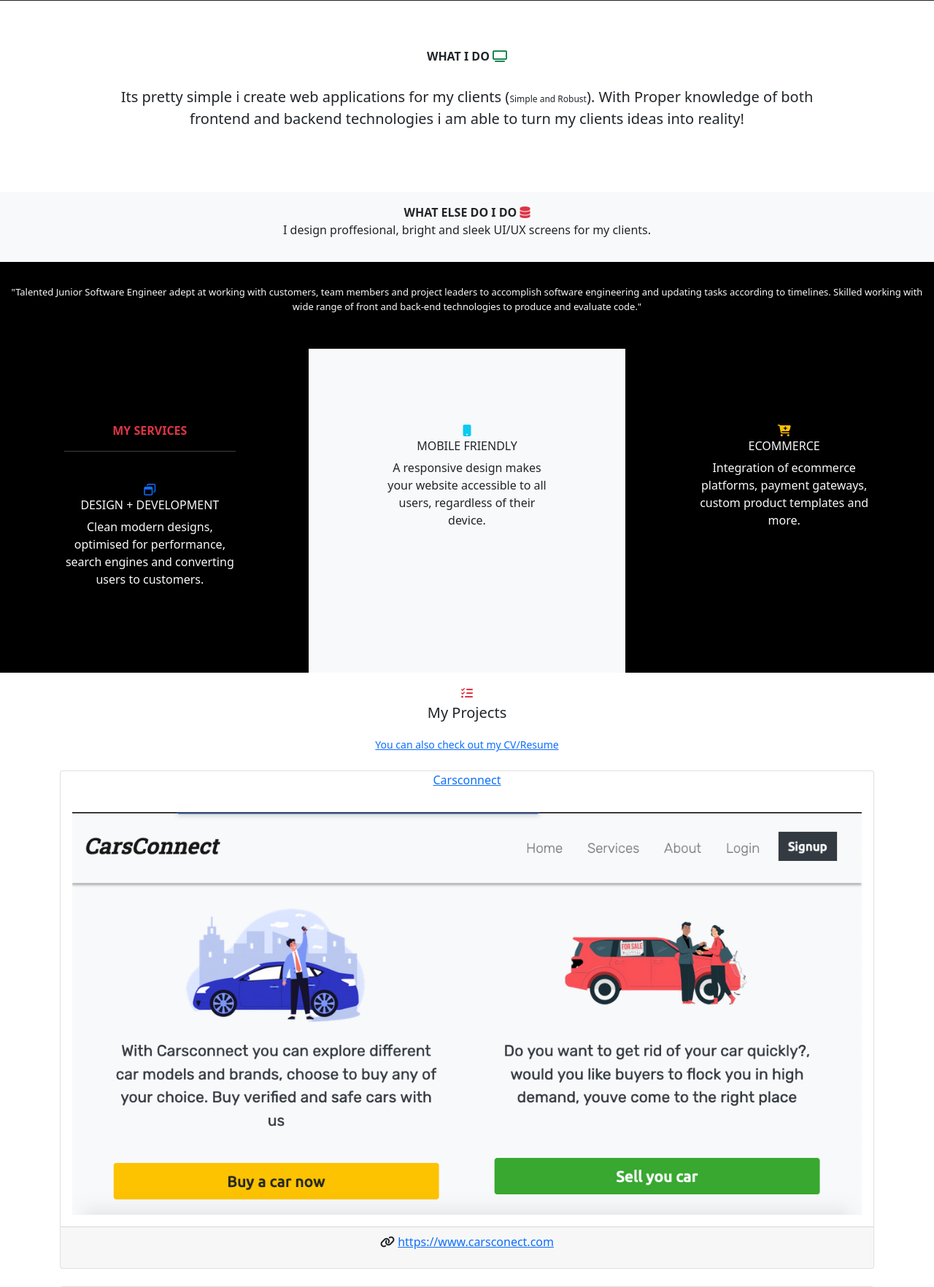
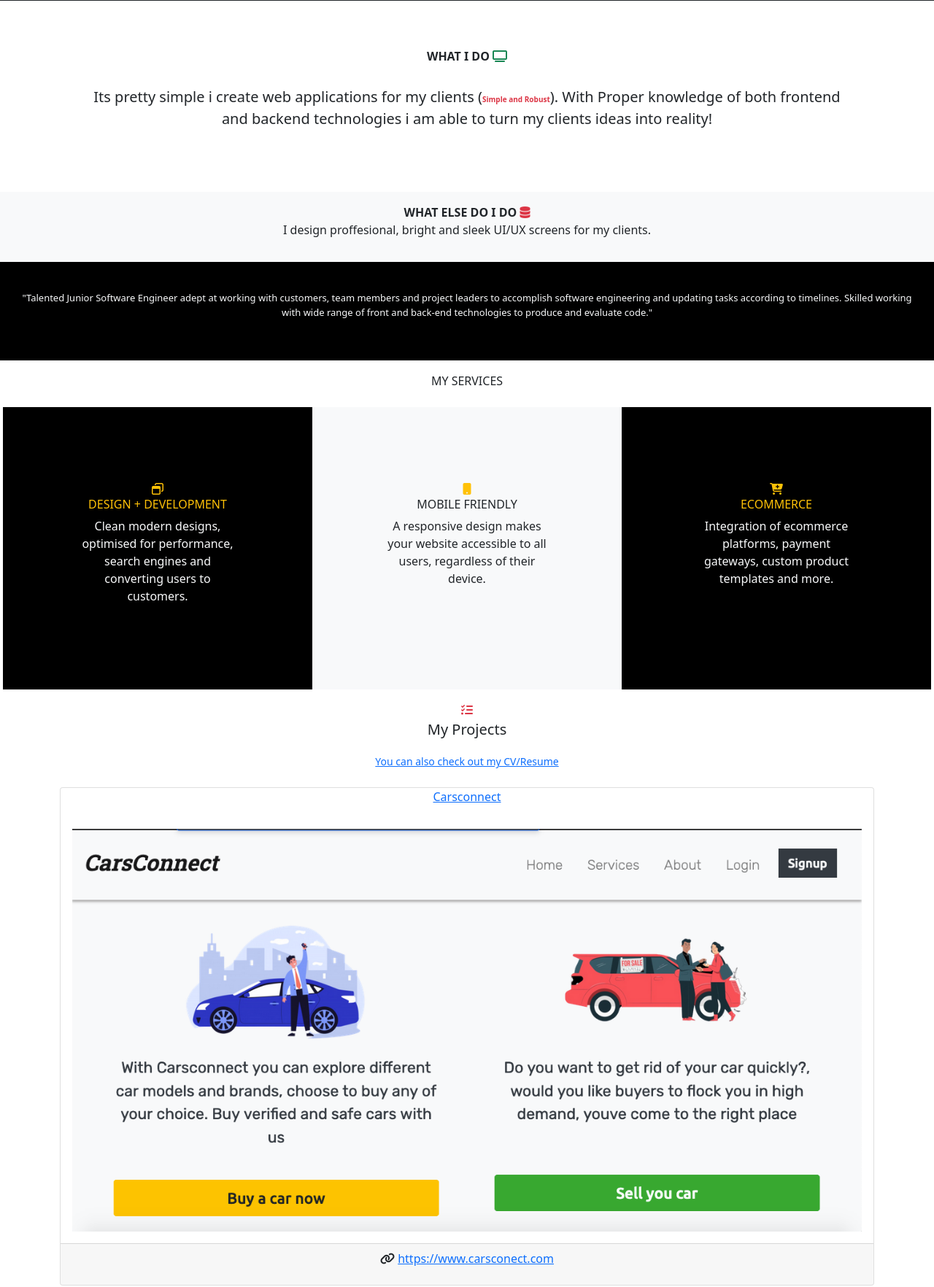
Before and after one commit to mofhizziey/myPortfolio, a Django app: page / in a window 1280 px wide. Shown: the part 1061-2825 px from the top of the page at 73% size. Run offline with Django 3.2, Linux system fonts and the light colour scheme; data comes from the database, SQL or seed files in the repository; some libraries are stand-ins or nearby versions.

Commit message:
more updates on index.html

```diff
--- a/portfolio_app/templates/portfolio_app/index.html
+++ b/portfolio_app/templates/portfolio_app/index.html
@@ -8,7 +8,12 @@
   {% block title %}
   <title>Welcome to my personal portfolio</title>
   {% endblock %}
+
+
   <script src="https://kit.fontawesome.com/c7c0aedab8.js" crossorigin="anonymous"></script>
+
+  <script src="https://cdnjs.cloudflare.com/ajax/libs/gsap/3.6.0/gsap.min.js"></script>
+
   <link rel="stylesheet" href="{% static 'bootstrap-5/css/bootstrap.min.css' %}">
   <link rel="stylesheet" href="{% static 'css/style.css' %}">
   <link rel="stylesheet" href="{% static 'fontawesome/css/fontawesome.min.css' %}">
@@ -30,7 +35,7 @@
         <p style="font-size: 20px; text-decoration: none; color: white; font-weight:bold;"><a href="#projects" style="border-radius: 50px; font-size: 14px;" class="btn btn-outline-light">recent projects </a> </p>
         <div class="text-center" id="div-s2">
           <br><br><br><br><br><br><br>
-          <p class=" text-center" id="text-2">PORTFOLIO</p>
+          <p class=" text-center" style="transition: 2s;" id="text-2">PORTFOLIO</p>
           <a href="#bio" class="bg-danger text-center" style="border-radius: 50px; padding: 10px; border: 0; color: white;"><i class="fas fa-angle-down"></i></a>
         </div>
       </div>
@@ -54,10 +59,10 @@
 
 
   <section class="p-3">
-    <div id="bio" class="container text-center p-5">
+    <div id="bio" style="" class="container text-center p-5">
       <b style="font-weight: bold;">WHAT I DO <i class="text-success fas  fa-tv"></i></b><br><br>
       <p style="font-size: 20px; padding: 5px;" class="lead">Its pretty simple i create
-      web applications for my clients (<span style="font-size: 12px;">Simple and Robust</span>).
+      web applications for my clients (<span class="text-danger" style="font-size: 10px; font-weight:bold;">Simple and Robust</span>).
         With Proper knowledge of both frontend and
         backend technologies i am able to
         turn my clients ideas into reality!</p>
@@ -73,25 +78,25 @@
     </p>
   </div>
 
-  <div style="background-color: black;" class="container-fluid text-light  p-2 text-center"><br>
+  <div style="background-color: black;" class="container-fluid text-light  p-3 text-center"><br>
 
     <p style="font-size: 13px;" class="lead">"Talented Junior Software Engineer adept at working with customers,
       team members and project leaders to accomplish software engineering and updating
       tasks according to timelines. Skilled working with wide range
        of front and back-end technologies to produce and evaluate code."</p><br>
   </div>
+      <div style="" class="text-center p-3 text-dark">MY SERVICES</b><div><br>
   <div class="row" style="">
 
     <div class="col-lg-4 container-fluid text-light text-center" style="padding: 100px; background-color: black;">
 
-      <b style="background-color: black;" class="text-center text-danger">MY SERVICES</b> <hr> <br>
-      <i  class="far fa-window-restore text-primary"></i>
-     <h6>DESIGN + DEVELOPMENT</h6>
+      <i  class="far fa-window-restore text-warning"></i>
+     <h6 class="text-warning">DESIGN + DEVELOPMENT</h6>
      <p>Clean modern designs, optimised for performance,
        search engines and converting users to customers.</p>
     </div>
     <div style="padding: 100px;" class="col-lg-4  text-center container-fluid bg-light text-dark">
-      <i class="fas fa-mobile text-info"></i>
+      <i class="fas fa-mobile text-warning"></i>
       <h6>MOBILE FRIENDLY</h6>
       <p>A responsive design makes your website
          accessible to all users,
@@ -100,7 +105,7 @@
     <div style="background-color: black; padding: 100px;" class="col-lg-4  container-fluid text-center text-light">
 
        <i class="fas fa-cart-plus text-warning"></i>
-       <h6>ECOMMERCE</h6>
+       <h6 class="text-warning">ECOMMERCE</h6>
        <p>Integration of ecommerce platforms,
          payment gateways,
           custom product templates and more.</p>
@@ -151,14 +156,30 @@
   </section>
 
 <section class="p-5">
-  <footer>
-    <p class="text-center lead"> Made by <i class="fas fa-user-astronaut text-canget"> Enimofe Odujirin</i></p>
+  <footer class="text-center">
+
+    <small style="font-size:12px;" class="text-center">Click any of the links below if you would like to contact me for gigs, collabs and so on.</small> <hr>
+    <a href="https://www.github.com/mofhizziey"><i style ='font-size:65px;'  class="fab fa-github text-center text-dark" ></i></a>
+    <a href="https://www.twitter.com/blaxcxx"><i style ='font-size:65px;'  class="pl-3 fab fa-twitter text-center text-info" ></i></a>
+    <a href="https://wa.me/+2349136082942"><i style ='font-size:65px;'  class="pl-3 fab fa-whatsapp text-success text-center" ></i></a>
   </footer>
 </section>
 
   {% endblock %}
 </body>
 
+
+
+
+<script>
+
+  gsap.from('#sec', {opacity:0, duration: 3, y:-50})
+
+
+</script>
+
+
+
 <script src="{% static 'js/jquery-3.5.0.js' %}"></script>
 <script src="{% static 'bootstrap-5/js/bootstrap.min.css' %}"></script>
 </html>
```
